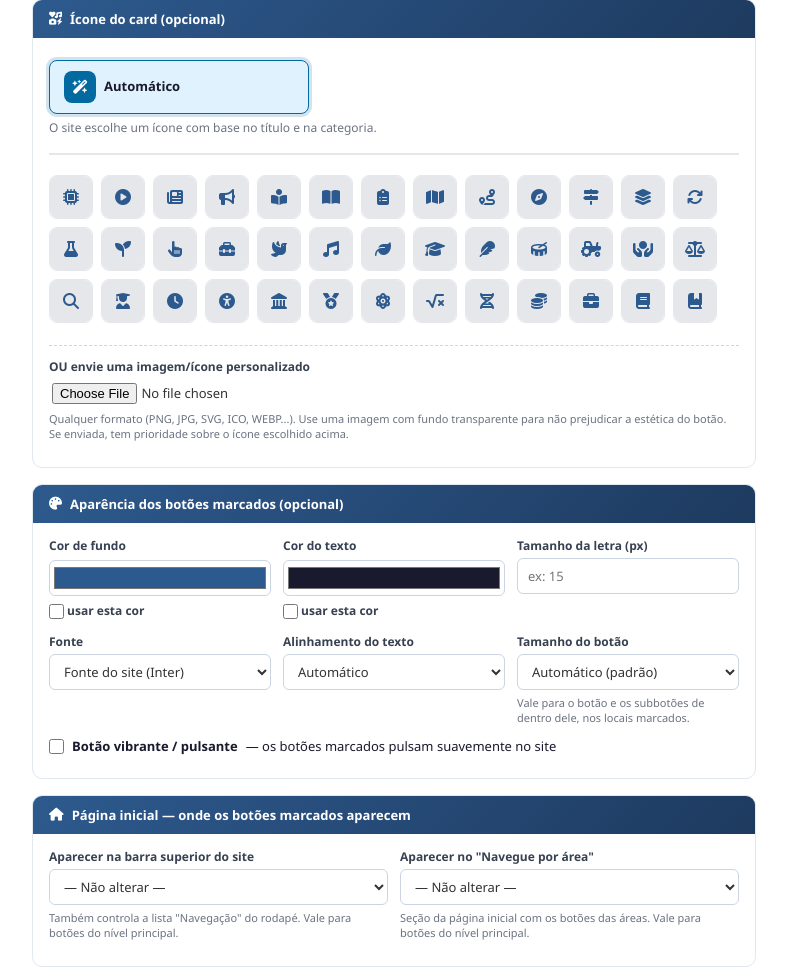
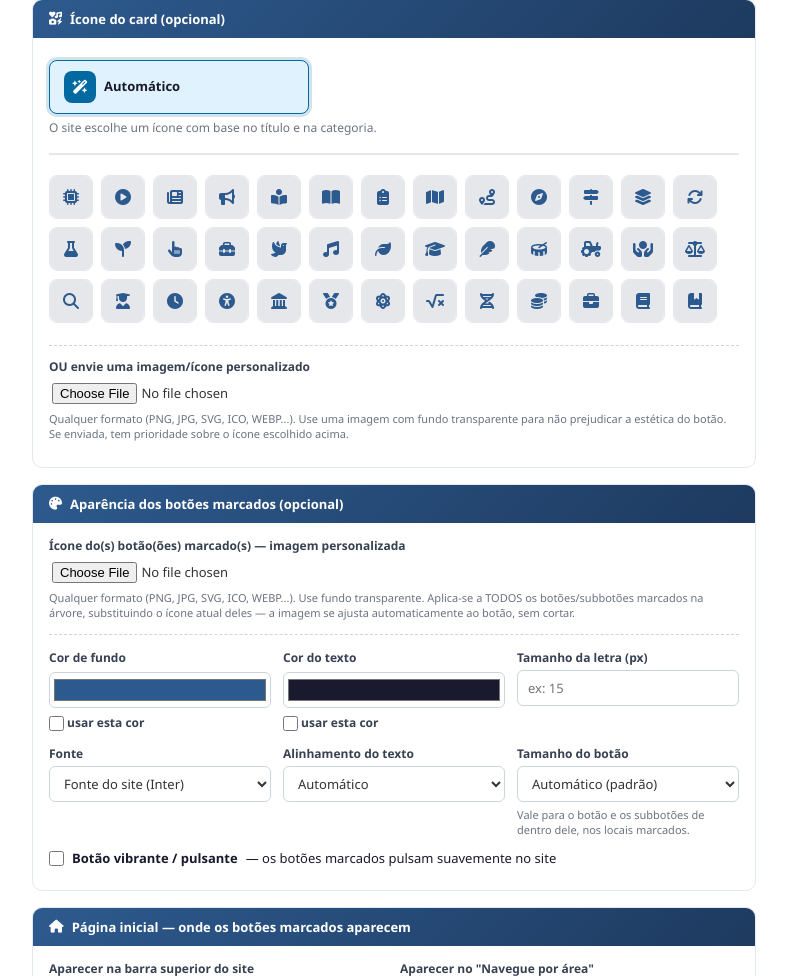
Before and after one commit to rabalistasedu/site-curriculos-sedu, a Django app: page /admin/painel-central/ in a window 1280 px wide. Shown: the part 1215-2191 px from the top of the page, without its empty margins (484-1271 px from the left). Run offline with Django 5.2, Linux system fonts and the light colour scheme; the visitor is signed in with stand-in values (Sample User, id 1); data comes from the database, SQL or seed files in the repository; data that the repository does not hold is empty.

Commit message:
Adiciona icone personalizado (imagem) para botoes/subbotoes de categoria
Estende o recurso de icone-imagem (ja existente em Conteudo) para o
proprio botao/subbotao de categoria, corrigindo o problema relatado
pelo Dan de o icone automatico aparecer sem graca quando ele queria
usar uma imagem propria.

- Categoria.icone_imagem (FileField, migracao conteudo.0014): qualquer
  formato incl. .ico, com prioridade sobre o icone Font Awesome
- Editavel no admin de Categoria e em lote no Painel Central (nova
  secao dentro de "Aparencia dos botoes marcados")
- Renderizado com object-fit: contain nos 3 locais onde botoes de
  categoria aparecem (home, indice geral, subcategorias) - sem cortar
  nem distorcer a imagem, tanto no botao principal quanto em subbotoes
- Corrigido bug de reaproveitamento do mesmo arquivo enviado entre
  multiplos destinos no Painel Central (precisa seek(0) antes de cada
  save, senao os destinos alem do primeiro gravam arquivo vazio)
- CSS cache-bust: ?v=20260711-4

Co-Authored-By: Claude Sonnet 5 <noreply@anthropic.com>

```diff
--- a/conteudo/forms.py
+++ b/conteudo/forms.py
@@ -39,6 +39,9 @@ class CategoriaAdminForm(forms.ModelForm):
         fields = '__all__'
         widgets = {
             'icone': IconPicker(),
+            'icone_imagem': forms.FileInput(attrs={
+                'accept': '.ico,.png,.jpg,.jpeg,.svg,.webp,.gif',
+            }),
             'slug': forms.TextInput(attrs={'autocomplete': 'off'}),
         }
 
--- a/conteudo/models.py
+++ b/conteudo/models.py
@@ -67,6 +67,15 @@ class Categoria(models.Model):
     icone = models.CharField(
         'Ícone', max_length=50, blank=True,
         help_text='Nome do ícone (ex: fas fa-book, fas fa-trophy)'
+    )
+    icone_imagem = models.FileField(
+        'Ícone personalizado (imagem)', upload_to='icones_categoria/', blank=True, null=True,
+        help_text='Envie uma imagem para usar como ícone deste botão, no lugar do ícone '
+                  'automático/Font Awesome. Aceita qualquer formato (PNG, JPG, SVG, ICO, '
+                  'WEBP...). Use uma imagem com fundo transparente para não prejudicar a '
+                  'estética do botão. A imagem é ajustada automaticamente ao espaço do '
+                  'ícone (sem cortar) tanto no botão principal quanto em subbotões. Se '
+                  'preenchido, tem prioridade sobre o ícone escolhido.'
     )
     imagem = models.ImageField('Imagem de capa', upload_to='categorias/', blank=True, null=True)
     ordem = models.PositiveIntegerField('Ordem no menu', default=0)
--- a/painel/views.py
+++ b/painel/views.py
@@ -282,6 +282,18 @@ def _publicar(request):
             estilo.save()
         feitos.append(f'Aparência aplicada a {len(destinos)} botão(ões)')
 
+    # 4b. Ícone personalizado (imagem) dos botões/subbotões marcados
+    botao_icone_imagem = request.FILES.get('botao_icone_imagem')
+    if botao_icone_imagem:
+        for d in destinos:
+            # Reposiciona o cursor do arquivo a cada botão — o mesmo upload é
+            # reaproveitado em todos os destinos marcados, e o cursor fica no
+            # fim depois de cada gravação (senão os próximos salvariam vazio)
+            botao_icone_imagem.seek(0)
+            d.icone_imagem = botao_icone_imagem
+            d.save(update_fields=['icone_imagem'])
+        feitos.append(f'Ícone personalizado aplicado a {len(destinos)} botão(ões)')
+
     # 5. Visibilidade dos botões marcados na página inicial
     #    (barra superior do site / seção "Navegue por área")
     vis_menu = request.POST.get('vis_menu', '')
--- a/templates/admin/painel_central.html
+++ b/templates/admin/painel_central.html
@@ -237,6 +237,15 @@
             <div class="pc-secao">
                 <h3><i class="fas fa-palette"></i> Aparência dos botões marcados (opcional)</h3>
                 <div class="pc-secao-body">
+                    <div class="pc-campo" style="margin-bottom:14px;border-bottom:1px dashed #cbd5e1;padding-bottom:14px;">
+                        <label>Ícone do(s) botão(ões) marcado(s) — imagem personalizada</label>
+                        <input type="file" name="botao_icone_imagem" accept=".ico,.png,.jpg,.jpeg,.svg,.webp,.gif">
+                        <div class="ajuda">
+                            Qualquer formato (PNG, JPG, SVG, ICO, WEBP...). Use fundo transparente. Aplica-se
+                            a TODOS os botões/subbotões marcados na árvore, substituindo o ícone atual deles —
+                            a imagem se ajusta automaticamente ao botão, sem cortar.
+                        </div>
+                    </div>
                     <div class="pc-grid3">
                         <div class="pc-campo">
                             <label>Cor de fundo</label>
--- a/templates/base.html
+++ b/templates/base.html
@@ -20,7 +20,7 @@
     <link rel="stylesheet" href="https://cdnjs.cloudflare.com/ajax/libs/font-awesome/6.5.1/css/all.min.css">
 
     <!-- CSS do site (versionado para evitar cache do navegador) -->
-    <link rel="stylesheet" href="{% static 'css/style.css' %}?v=20260711-3">
+    <link rel="stylesheet" href="{% static 'css/style.css' %}?v=20260711-4">
 
     {% block extra_css %}{% endblock %}
 </head>
--- a/templates/home.html
+++ b/templates/home.html
@@ -158,8 +158,9 @@
                     <a href="{% url 'conteudo:categoria' cat.slug %}"
                        class="area-card{% if cat.estilo.pulsante %} btn-pulse{% endif %}{% if cat.estilo.classe_tamanho %} {{ cat.estilo.classe_tamanho }}{% endif %}"
                        {% if cat.estilo %}style="{{ cat.estilo.css_inline }}"{% endif %}>
-                        <div class="category-icon">
-                            <i class="{{ cat.icone|default:'fas fa-folder-open' }}"></i>
+                        <div class="category-icon{% if cat.icone_imagem %} sem-fundo{% endif %}">
+                            {% if cat.icone_imagem %}<img src="{{ cat.icone_imagem.url }}" alt="" class="icone-personalizado">
+                            {% else %}<i class="{{ cat.icone|default:'fas fa-folder-open' }}"></i>{% endif %}
                         </div>
                         <div class="area-text">
                             <h3>{{ cat.nome }}</h3>
```
Also changed, not shown: CLAUDE.md (+8 -6 lines), conteudo/admin.py (+11 -2 lines), static/css/style.css (+21 -0 lines), templates/categoria.html (+6 -2 lines), conteudo/migrations/0014_categoria_icone_imagem.py (added), media/icones/detetive-que-guarda-uma-lupa-77576658.webp (added).
